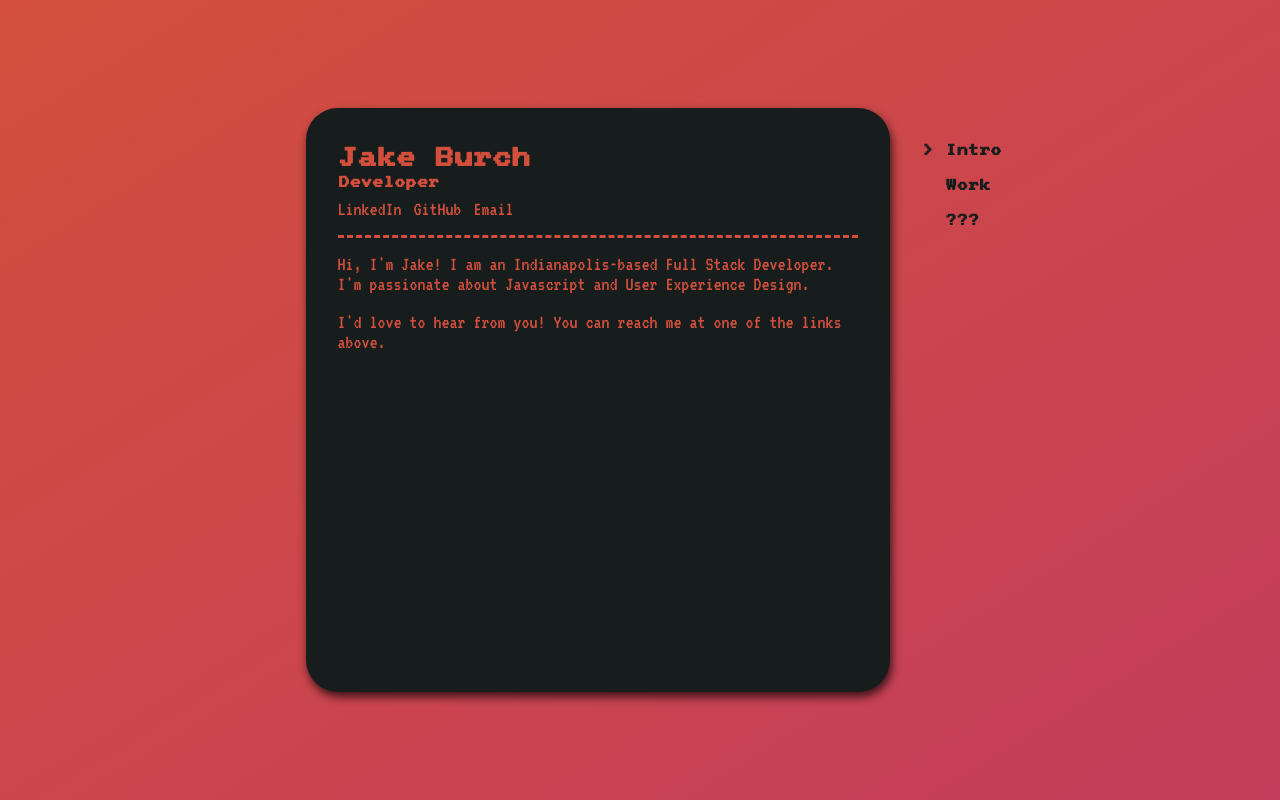
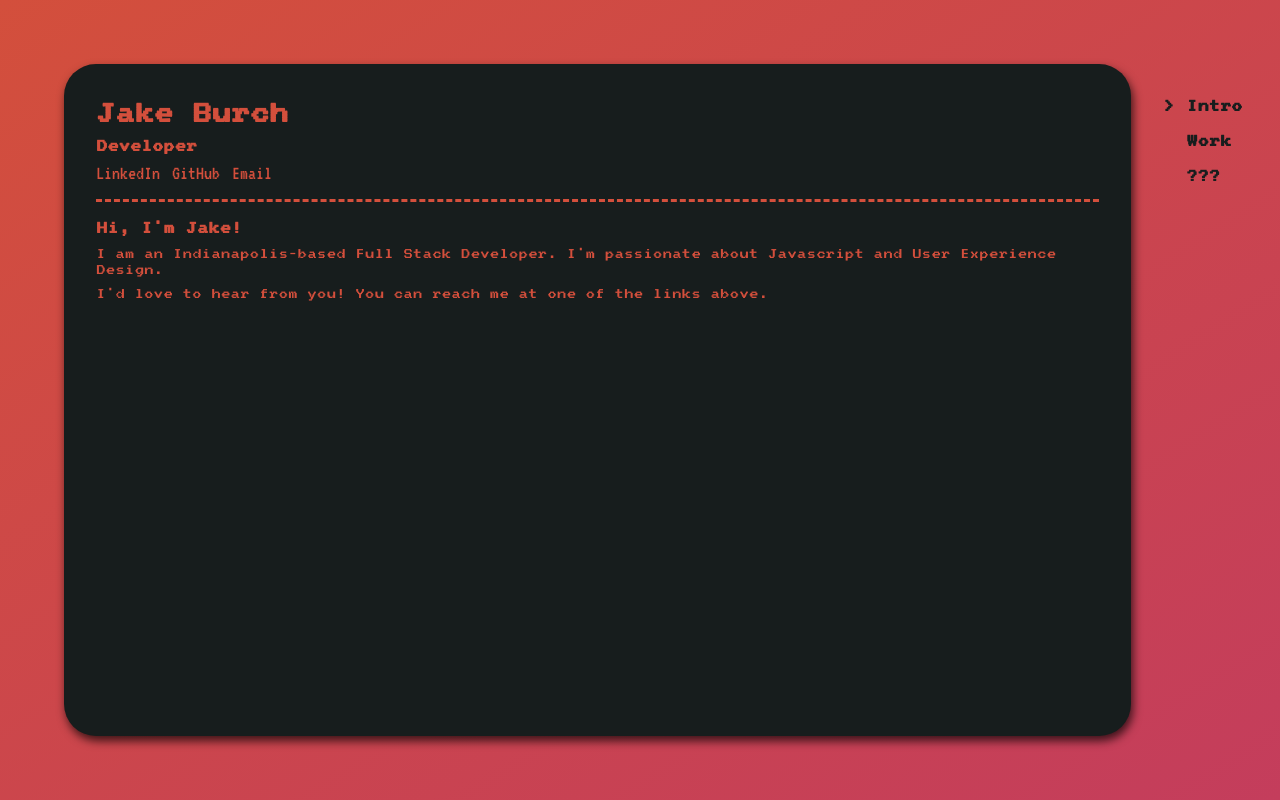
Before and after one commit to JakeBurchDev/portfolio, a plain HTML site: page index.html in a window 1280 px wide. Drawn offline with Linux system fonts and the light colour scheme.

Commit message:
styling/layout improvements

```diff
--- a/assets/css/style.scss
+++ b/assets/css/style.scss
@@ -28,6 +28,8 @@ h1, h3, p, a {
     transform: scaleX(1.5);
     transform-origin: left;
     color: $gray;
+    margin-bottom: .5rem;
+    width: 65%;
 }
 
 p, a {
@@ -44,8 +46,12 @@ a {
     background-position: 0% 0%;
 
     .screen {
-        h1, h3, p, a, a:hover, a:visited {
+        h1, h3, p, a, a:visited {
             color: $orange;
+        }
+
+        a:hover, .prompt-option:hover {
+            color: $pink;
         }
     }
 
@@ -58,8 +64,12 @@ a {
     background-position: 50% 50%;
 
     .screen {
-        h1, h3, p, a, a:hover, a:visited {
+        h1, h3, p, a, a:visited {
             color: $pink;
+        }
+
+        a:hover, .prompt-option:hover {
+            color: $blue;
         }
     }
 
@@ -72,8 +82,12 @@ a {
     background-position: 100% 100%;
 
     .screen {
-        h1, h3, p, a, a:hover, a:visited {
+        h1, h3, p, a, a:visited {
             color: $blue;
+        }
+
+        a:hover, .prompt-option:hover {
+            color: $orange;
         }
     }
 
@@ -85,27 +99,31 @@ a {
 body {
     display: flex;
     flex-direction: row;
-    justify-content: center;
-    align-items: center;
+    align-items: stretch;
 }
 
 .content {
-    height: 65vh;
     display: flex;
-    align-items: center;
-}
-
-.screen, .navigation {
-    display: inline-block;
+    align-items: stretch;
+    width: 100%;
+    padding: 4rem;
 }
 
 .screen {
+    flex: 1;
     background-color: $gray;
-    height: 65vh;
-    width: 65vh;
     padding: 2rem;
     border-radius: 2rem;
     box-shadow: 2px 5px 10px rgba(0,0,0, .7);
+
+    &-content {
+        display: flex;
+        flex-direction: column;
+
+        p {
+            font-size: 1rem;
+        }
+    }
 }
 
 .contact-row {
@@ -123,6 +141,7 @@ body {
     font-weight: bold;
     margin-left: 2rem;
     align-self: flex-start;
+    margin-top: 2rem;
 
     h3 {
         cursor: pointer;
@@ -150,7 +169,6 @@ body {
 }
 
 .prompt-option {
-    display: block;
     cursor: pointer;
 }
 
--- a/assets/js/views.js
+++ b/assets/js/views.js
@@ -4,12 +4,14 @@ const views = {
         'orange',
         [[
             new Tag(
+                'h3',
+                `Hi, I'm Jake!`
+            ),
+            new Tag(
                 'p',
-                `Hi, I'm Jake! I am an Indianapolis-based Full Stack Developer.
+                `I am an Indianapolis-based Full Stack Developer.
                 I'm passionate about Javascript and User Experience Design.`
             ),
-            new Tag('br', ''),
-            new Tag('br', ''),
             new Tag(
                 'p',
                 `I'd love to hear from you!
@@ -28,8 +30,6 @@ const views = {
                 of web and mobile applications using technologies such as
                 Angular, .NET Core, SQL Server, and more.`
             ),
-            new Tag('br', ''),
-            new Tag('br', ''),
             new Tag(
                 'h3',
                 'Butler University Executive Education'
@@ -46,9 +46,7 @@ const views = {
         'mystery',
         'blue',
         [[
-            new Tag('p', 'Shall we play a game?'),
-            new Tag('br', ''),
-            new Tag('br', ''),
+            new Tag('h3', 'Shall we play a game?'),
             new Tag('p', 'Tic-Tac-Toe', 'prompt-option game-tic-tac-toe'),
             new Tag('p', 'Janken', 'prompt-option game-tic-tac-toe'),
             new Tag('p', 'Global Thermonuclear War', 'prompt-option game-war'),
```
Also changed, not shown: assets/css/style.css, 1 other file.
